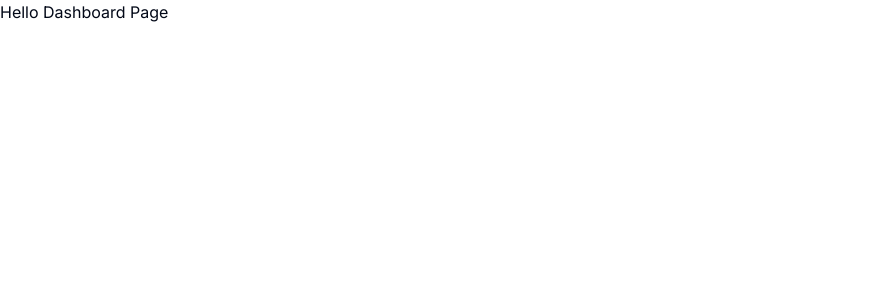
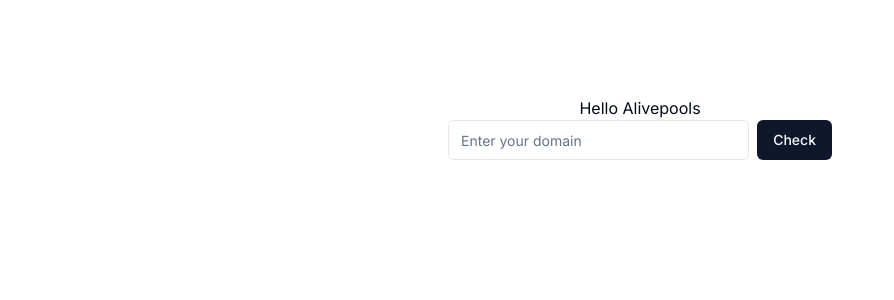
Before and after one commit to y4code/alivepools-frontend, a Next.js app: page /dashboard in a window 1280 px wide. Shown: the top 300 px of the page, without its empty margins (0-894 px from the left). Built offline with nearby package versions, Linux system fonts and the light colour scheme.

Commit message:
feat(landing page): add input and button for landing page

```diff
--- a/package.json
+++ b/package.json
@@ -9,6 +9,7 @@
     "lint": "next lint"
   },
   "dependencies": {
+    "@radix-ui/react-slot": "^1.0.2",
     "class-variance-authority": "^0.7.0",
     "clsx": "^2.1.0",
     "lucide-react": "^0.331.0",
--- a/src/app/dashboard/page.tsx
+++ b/src/app/dashboard/page.tsx
@@ -1,3 +1,20 @@
-export default function Page() {
-    return "Hello Dashboard Page";
+// import useSWR from "swr"
+import { Button } from "@/components/ui/button"
+import { Input } from "@/components/ui/input"
+
+export default function DashboardPage() {
+
+    return <main className="flex min-h-screen flex-col items-center p-24">
+        Hello Alivepools
+        <InputWithButton />
+    </main>
 }
+
+export function InputWithButton() {
+    return (
+        <div className="flex w-full max-w-sm items-center space-x-2">
+            <Input type="email" placeholder="Enter your domain" />
+            <Button type="submit">Check</Button>
+        </div>
+    )
+}
--- a/src/app/landing/page.tsx
+++ b/src/app/landing/page.tsx
@@ -1,3 +1,3 @@
-export default function Page() {
+export default function LandingPage() {
     return "Hello Landing Page";
 }
--- a/src/app/page.tsx
+++ b/src/app/page.tsx
@@ -1,9 +1,9 @@
 import Image from "next/image";
+import SignupPage from "./signup/page";
+import DashboardPage from "./dashboard/page";
 
 export default function Home() {
   return (
-    <main className="flex min-h-screen flex-col items-center justify-between p-24">
-        Hello Alivepools
-    </main>
+    <DashboardPage />
   );
 }
--- a/src/app/signup/page.tsx
+++ b/src/app/signup/page.tsx
@@ -1,3 +1,3 @@
-export default function Page() {
+export default function SignupPage() {
     return "Hello Signup Page";
 }
--- /dev/null
+++ b/src/components/ui/button.tsx
@@ -0,0 +1,56 @@
+import * as React from "react"
+import { Slot } from "@radix-ui/react-slot"
+import { cva, type VariantProps } from "class-variance-authority"
+
+import { cn } from "@/lib/utils"
+
+const buttonVariants = cva(
+  "inline-flex items-center justify-center whitespace-nowrap rounded-md text-sm font-medium ring-offset-background transition-colors focus-visible:outline-none focus-visible:ring-2 focus-visible:ring-ring focus-visible:ring-offset-2 disabled:pointer-events-none disabled:opacity-50",
+  {
+    variants: {
+      variant: {
+        default: "bg-primary text-primary-foreground hover:bg-primary/90",
+        destructive:
+          "bg-destructive text-destructive-foreground hover:bg-destructive/90",
+        outline:
+          "border border-input bg-background hover:bg-accent hover:text-accent-foreground",
+        secondary:
+          "bg-secondary text-secondary-foreground hover:bg-secondary/80",
+        ghost: "hover:bg-accent hover:text-accent-foreground",
+        link: "text-primary underline-offset-4 hover:underline",
+      },
+      size: {
+        default: "h-10 px-4 py-2",
+        sm: "h-9 rounded-md px-3",
+        lg: "h-11 rounded-md px-8",
+        icon: "h-10 w-10",
+      },
+    },
+    defaultVariants: {
+      variant: "default",
+      size: "default",
+    },
+  }
+)
+
+export interface ButtonProps
+  extends React.ButtonHTMLAttributes<HTMLButtonElement>,
+    VariantProps<typeof buttonVariants> {
+  asChild?: boolean
+}
+
+const Button = React.forwardRef<HTMLButtonElement, ButtonProps>(
+  ({ className, variant, size, asChild = false, ...props }, ref) => {
+    const Comp = asChild ? Slot : "button"
+    return (
+      <Comp
+        className={cn(buttonVariants({ variant, size, className }))}
+        ref={ref}
+        {...props}
+      />
+    )
+  }
+)
+Button.displayName = "Button"
+
+export { Button, buttonVariants }
--- /dev/null
+++ b/src/components/ui/input.tsx
@@ -0,0 +1,25 @@
+import * as React from "react"
+
+import { cn } from "@/lib/utils"
+
+export interface InputProps
+  extends React.InputHTMLAttributes<HTMLInputElement> {}
+
+const Input = React.forwardRef<HTMLInputElement, InputProps>(
+  ({ className, type, ...props }, ref) => {
+    return (
+      <input
+        type={type}
+        className={cn(
+          "flex h-10 w-full rounded-md border border-input bg-background px-3 py-2 text-sm ring-offset-background file:border-0 file:bg-transparent file:text-sm file:font-medium placeholder:text-muted-foreground focus-visible:outline-none focus-visible:ring-2 focus-visible:ring-ring focus-visible:ring-offset-2 disabled:cursor-not-allowed disabled:opacity-50",
+          className
+        )}
+        ref={ref}
+        {...props}
+      />
+    )
+  }
+)
+Input.displayName = "Input"
+
+export { Input }
```
Also changed, not shown: 1 other file (tests, documents, lock files or other folders).
